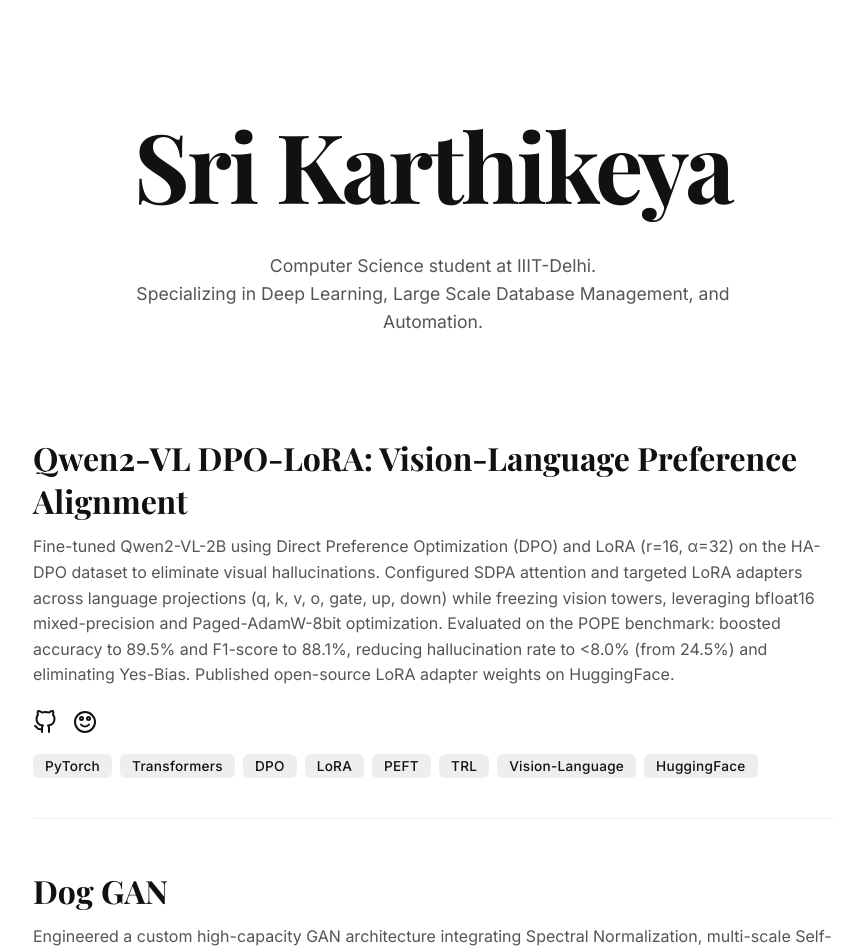
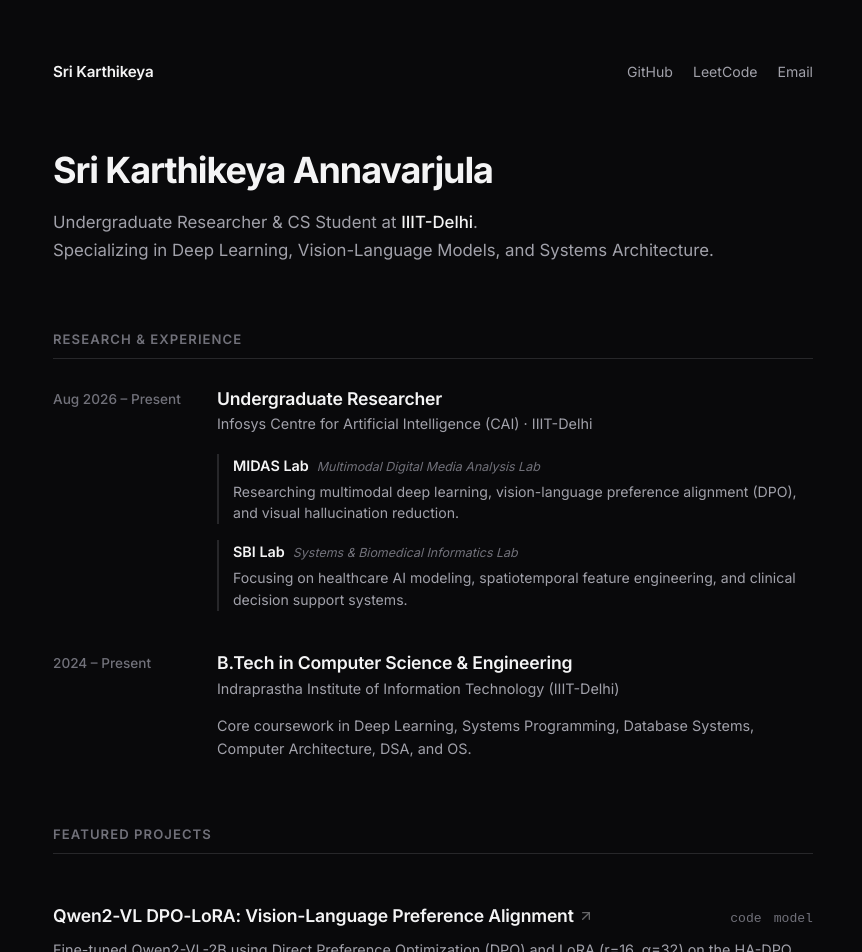
Before and after one commit to KarthikeyaAnna/karthikeya.info, a React (Create React App) app: page / in a window 1280 px wide. Shown: the top 952 px of the page, without its empty margins (207-1069 px from the left). Built offline with nearby package versions, Linux system fonts and the light colour scheme.

Commit message:
Refactoed

```diff
--- a/public/index.html
+++ b/public/index.html
@@ -7,16 +7,10 @@
   <meta name="viewport" content="width=device-width, initial-scale=1" />
   <meta name="theme-color" content="#ffffff" />
 
-  <!-- Font Preconnect for faster loading -->
+  <!-- Preload critical fonts: Inter -->
   <link rel="preconnect" href="https://fonts.googleapis.com">
   <link rel="preconnect" href="https://fonts.gstatic.com" crossorigin>
-
-  <!-- Preload critical fonts -->
-  <link rel="preload" as="style" href="https://fonts.googleapis.com/css2?family=Inter:wght@400;500;600&family=Playfair+Display:wght@700&display=swap">
-  <link rel="stylesheet" href="https://fonts.googleapis.com/css2?family=Inter:wght@400;500;600&family=Playfair+Display:wght@700&display=swap" media="print" onload="this.media='all'">
-  <noscript>
-    <link rel="stylesheet" href="https://fonts.googleapis.com/css2?family=Inter:wght@400;500;600&family=Playfair+Display:wght@700&display=swap">
-  </noscript>
+  <link href="https://fonts.googleapis.com/css2?family=Inter:wght@300;400;500;600;700&display=swap" rel="stylesheet">
   <!-- Primary Meta Tags -->
   <title>Sri Karthikeya Annavarjula | Software Developer</title>
   <meta name="title" content="Sri Karthikeya Annavarjula | Software Developer" />
--- a/src/App.css
+++ b/src/App.css
@@ -1,160 +1,316 @@
+/* =========================================
+   TYPOGRAPHY-FIRST HUMAN-CRAFTED STYLING
+   ========================================= */
+
 .App {
   min-height: 100vh;
   display: flex;
-  flex-direction: column;
-  align-items: center;
-  padding: 100px 20px;
+  justify-content: center;
+  padding: 60px 24px 100px;
 }
 
-.portfolio-container {
-  max-width: 800px;
+.portfolio-wrapper {
+  max-width: 760px;
   width: 100%;
 }
 
-.header-section {
-  text-align: center;
-  margin-bottom: 100px;
-  animation: fadeIn 1s ease-out;
+/* TOP NAVIGATION */
+.header-nav {
+  display: flex;
+  align-items: center;
+  justify-content: space-between;
+  margin-bottom: 64px;
 }
 
-.header-section h1 {
-  font-family: var(--font-heading);
-  font-size: 6rem;
-  font-weight: 700;
-  letter-spacing: -0.03em;
-  margin-bottom: 24px;
+.brand-title {
+  font-size: 0.95rem;
+  font-weight: 600;
+  color: var(--text-primary);
+  letter-spacing: -0.01em;
 }
 
-.header-section .subtitle {
-  font-size: 1.1rem;
-  color: var(--text-secondary);
-  line-height: 1.6;
-  max-width: 600px;
-  margin: 0 auto;
+.nav-links {
+  display: flex;
+  gap: 20px;
 }
 
-.projects-section {
+.nav-links a {
+  font-size: 0.88rem;
+  color: var(--text-secondary);
+  text-decoration: none;
+  transition: color 0.2s ease;
+}
+
+.nav-links a:hover {
+  color: var(--text-primary);
+}
+
+/* HERO SECTION */
+.hero-section {
+  margin-bottom: 64px;
+}
+
+.hero-name {
+  font-size: 2.25rem;
+  font-weight: 700;
+  color: var(--text-primary);
+  letter-spacing: -0.03em;
+  line-height: 1.25;
+  margin-bottom: 16px;
+}
+
+.hero-bio {
+  font-size: 1.05rem;
+  color: var(--text-secondary);
+  line-height: 1.65;
+  font-weight: 400;
+}
+
+.hero-bio strong {
+  color: var(--text-primary);
+  font-weight: 500;
+}
+
+/* CONTENT SECTIONS */
+.content-section {
+  margin-bottom: 64px;
+}
+
+.section-title {
+  font-size: 0.82rem;
+  font-weight: 600;
+  text-transform: uppercase;
+  letter-spacing: 0.08em;
+  color: var(--text-muted);
+  margin-bottom: 28px;
+  padding-bottom: 8px;
+  border-bottom: 1px solid var(--border-color);
+}
+
+/* RESEARCH & EXPERIENCE TIMELINE */
+.timeline-list {
   display: flex;
   flex-direction: column;
-  gap: 50px;
+  gap: 40px;
 }
 
-.project-item {
+.timeline-row {
+  display: grid;
+  grid-template-columns: 140px 1fr;
+  gap: 24px;
+  align-items: start;
+}
+
+.timeline-date {
+  font-size: 0.85rem;
+  color: var(--text-muted);
+  font-weight: 500;
+  padding-top: 2px;
+}
+
+.timeline-body {
   display: flex;
   flex-direction: column;
-  gap: 12px;
-  padding-bottom: 40px;
-  border-bottom: 1px solid var(--accent-color);
-  transition: transform 0.3s ease;
-  animation: fadeInUp 0.8s ease-out forwards;
-  opacity: 0;
 }
 
-.project-item:nth-child(1) { animation-delay: 0.1s; }
-.project-item:nth-child(2) { animation-delay: 0.2s; }
-.project-item:nth-child(3) { animation-delay: 0.3s; }
-.project-item:nth-child(4) { animation-delay: 0.4s; }
-.project-item:nth-child(5) { animation-delay: 0.5s; }
-.project-item:nth-child(6) { animation-delay: 0.6s; }
-.project-item:nth-child(7) { animation-delay: 0.7s; }
-
-.project-item:last-child {
-  border-bottom: none;
-  padding-bottom: 0;
+.role-title {
+  font-size: 1.1rem;
+  font-weight: 600;
+  color: var(--text-primary);
+  line-height: 1.35;
+  letter-spacing: -0.01em;
 }
 
-.project-item:hover {
-  transform: translateY(-2px);
+.org-name {
+  font-size: 0.9rem;
+  color: var(--text-secondary);
+  margin-top: 2px;
+  margin-bottom: 14px;
 }
 
-.project-title {
-  font-family: var(--font-heading);
-  font-size: 2rem;
-  font-weight: 700;
-  color: var(--text-primary);
-  text-decoration: none;
-  transition: opacity 0.2s ease;
-}
-
-.project-title:hover {
-  opacity: 0.7;
-}
-
-.project-desc {
-  font-size: 1rem;
+.role-desc {
+  font-size: 0.9rem;
   color: var(--text-secondary);
   line-height: 1.6;
 }
 
-.project-meta {
+/* LAB ENTRIES */
+.labs-grid {
   display: flex;
-  align-items: center;
-  gap: 20px;
-  margin-top: 10px;
-  flex-wrap: wrap;
+  flex-direction: column;
+  gap: 16px;
+  margin-top: 4px;
 }
 
-.project-links {
-  display: flex;
-  gap: 16px;
+.lab-entry {
+  padding-left: 14px;
+  border-left: 2px solid var(--border-color);
+  transition: border-left-color 0.2s ease;
 }
 
-.icon-link {
+.lab-entry:hover {
+  border-left-color: var(--text-primary);
+}
+
+.lab-head {
+  display: flex;
+  align-items: baseline;
+  gap: 8px;
+  flex-wrap: wrap;
+  margin-bottom: 4px;
+}
+
+.lab-tag {
+  font-size: 0.9rem;
+  font-weight: 600;
   color: var(--text-primary);
+}
+
+.lab-sub {
+  font-size: 0.78rem;
+  color: var(--text-muted);
+  font-style: italic;
+}
+
+.lab-text {
+  font-size: 0.88rem;
+  color: var(--text-secondary);
+  line-height: 1.55;
+}
+
+/* FEATURED PROJECTS LIST */
+.projects-list {
   display: flex;
+  flex-direction: column;
+  gap: 24px;
+}
+
+.project-row {
+  padding: 20px;
+  margin: 0 -20px;
+  border-radius: 8px;
+  transition: background-color 0.2s ease;
+}
+
+.project-row:hover {
+  background-color: var(--hover-bg);
+}
+
+.project-header-line {
+  display: flex;
+  align-items: baseline;
+  justify-content: space-between;
+  gap: 16px;
+  margin-bottom: 8px;
+}
+
+.project-heading {
+  font-size: 1.1rem;
+  font-weight: 600;
+  color: var(--text-primary);
+  text-decoration: none;
+  letter-spacing: -0.01em;
+  display: inline-flex;
   align-items: center;
-  justify-content: center;
+  gap: 4px;
+  transition: color 0.2s ease;
+}
+
+.project-heading:hover {
+  color: #ffffff;
+}
+
+.link-arrow {
+  opacity: 0.4;
   transition: opacity 0.2s ease, transform 0.2s ease;
 }
 
-.icon-link:hover {
-  opacity: 0.6;
-  transform: scale(1.05);
+.project-heading:hover .link-arrow {
+  opacity: 1;
+  transform: translate(2px, -2px);
 }
 
-.project-tags {
+.project-quick-links {
+  display: flex;
+  gap: 12px;
+}
+
+.text-link {
+  font-size: 0.82rem;
+  color: var(--text-muted);
+  text-decoration: none;
+  font-family: monospace;
+  transition: color 0.2s ease;
+}
+
+.text-link:hover {
+  color: var(--text-primary);
+}
+
+.project-summary {
+  font-size: 0.9rem;
+  color: var(--text-secondary);
+  line-height: 1.6;
+  margin-bottom: 12px;
+}
+
+.project-tag-row {
   display: flex;
   flex-wrap: wrap;
   gap: 8px;
 }
 
-.tag {
-  background-color: var(--accent-color);
-  color: var(--text-primary);
-  padding: 4px 12px;
-  border-radius: 6px;
-  font-size: 0.85rem;
-  font-weight: 500;
-  letter-spacing: 0.02em;
+.inline-tag {
+  font-size: 0.78rem;
+  color: var(--text-muted);
+  background: rgba(255, 255, 255, 0.04);
+  padding: 2px 8px;
+  border-radius: 4px;
+  font-weight: 400;
 }
 
-@keyframes fadeIn {
-  from { opacity: 0; }
-  to { opacity: 1; }
+/* FOOTER */
+.site-footer {
+  display: flex;
+  align-items: center;
+  gap: 10px;
+  padding-top: 40px;
+  border-top: 1px solid var(--border-color);
+  font-size: 0.85rem;
+  color: var(--text-muted);
 }
 
-@keyframes fadeInUp {
-  from {
-    opacity: 0;
-    transform: translateY(20px);
+.site-footer a {
+  color: var(--text-secondary);
+  text-decoration: none;
+  transition: color 0.2s ease;
+}
+
+.site-footer a:hover {
+  color: var(--text-primary);
+}
+
+.footer-dot {
+  opacity: 0.4;
+}
+
+/* RESPONSIVE DESIGN */
+@media (max-width: 640px) {
+  .App {
+    padding: 40px 16px 80px;
   }
-  to {
-    opacity: 1;
-    transform: translateY(0);
+  .timeline-row {
+    grid-template-columns: 1fr;
+    gap: 6px;
+  }
+  .timeline-date {
+    margin-bottom: 4px;
+  }
+  .hero-name {
+    font-size: 1.85rem;
+  }
+  .project-header-line {
+    flex-direction: column;
+    gap: 4px;
   }
 }
-
-@media (max-width: 768px) {
-  .header-section h1 {
-    font-size: 4rem;
-  }
-  .project-title {
-    font-size: 1.5rem;
-  }
-}
-
-@media (max-width: 480px) {
-  .header-section h1 {
-    font-size: 3rem;
-  }
-}
--- a/src/App.js
+++ b/src/App.js
@@ -4,7 +4,7 @@
 const projects = [
   {
     title: "Qwen2-VL DPO-LoRA: Vision-Language Preference Alignment",
-    description: "Fine-tuned Qwen2-VL-2B using Direct Preference Optimization (DPO) and LoRA (r=16, α=32) on the HA-DPO dataset to eliminate visual hallucinations. Configured SDPA attention and targeted LoRA adapters across language projections (q, k, v, o, gate, up, down) while freezing vision towers, leveraging bfloat16 mixed-precision and Paged-AdamW-8bit optimization. Evaluated on the POPE benchmark: boosted accuracy to 89.5% and F1-score to 88.1%, reducing hallucination rate to <8.0% (from 24.5%) and eliminating Yes-Bias. Published open-source LoRA adapter weights on HuggingFace.",
+    description: "Fine-tuned Qwen2-VL-2B using Direct Preference Optimization (DPO) and LoRA (r=16, α=32) on the HA-DPO dataset to eliminate visual hallucinations. Configured SDPA attention and targeted LoRA adapters across language projections (q, k, v, o, gate, up, down) while freezing vision towers, leveraging bfloat16 mixed-precision and Paged-AdamW-8bit optimization. Boosted accuracy to 89.5% and F1-score to 88.1% on POPE benchmark, reducing hallucination rate to <8.0% (from 24.5%). Published adapter weights on HuggingFace.",
     tags: ["PyTorch", "Transformers", "DPO", "LoRA", "PEFT", "TRL", "Vision-Language", "HuggingFace"],
     url: "https://github.com/KarthikeyaAnna/Qwen-LoRa",
     github: "https://github.com/KarthikeyaAnna/Qwen-LoRa",
@@ -12,14 +12,14 @@
   },
   {
     title: "Dog GAN",
-    description: "Engineered a custom high-capacity GAN architecture integrating Spectral Normalization, multi-scale Self-Attention, and EMA to generate high-fidelity AFHQ animal faces. Improved training stability by mitigating mode collapse and checkerboard artifacts using R1 Gradient Penalty, DiffAugment, and Global Average Pooling. Optimized training with Automatic Mixed Precision (AMP), reducing GPU memory consumption by 30%+.",
+    description: "Engineered a custom high-capacity GAN architecture integrating Spectral Normalization, multi-scale Self-Attention, and EMA to generate high-fidelity AFHQ animal faces. Improved training stability using R1 Gradient Penalty, DiffAugment, and Global Average Pooling. Optimized with Automatic Mixed Precision (AMP), reducing GPU memory consumption by 30%+.",
     tags: ["Python", "PyTorch", "HuggingFace", "GAN", "Computer Vision"],
     url: "https://github.com/KarthikeyaAnna/Dog-Gan",
     github: "https://github.com/KarthikeyaAnna/Dog-Gan"
   },
   {
     title: "Custom Database Server",
-    description: "Architected a multithreaded TCP network server with a dynamically-sized thread pool and mutex synchronization, enabling concurrent client connections via reader-writer locking. Engineered a disk-backed storage engine with a B+ tree index and an LRU-based buffer pool manager, minimizing expensive disk I/O bottlenecks by caching frequently accessed 4KB pages in memory. Benchmarked 11,200+ reads/sec (~0.09ms latency) and 3,600+ writes/sec (~0.28ms latency) under concurrent multi-client TCP load, validating scalability and reliability at production scale.",
+    description: "Architected a multithreaded TCP network server with a dynamically-sized thread pool and mutex synchronization, enabling concurrent client connections via reader-writer locking. Engineered a disk-backed storage engine with a B+ tree index and an LRU buffer pool manager, benchmarking 11,200+ reads/sec (~0.09ms latency) under concurrent load.",
     tags: ["C++17", "TCP Networking", "Multithreading", "B+ Tree", "LRU Buffer"],
     url: "https://github.com/KarthikeyaAnna/DatabaseEngine",
     github: "https://github.com/KarthikeyaAnna/DatabaseEngine"
@@ -54,62 +54,129 @@
   }
 ];
 
-const GithubIcon = () => (
-  <svg xmlns="http://www.w3.org/2000/svg" width="24" height="24" viewBox="0 0 24 24" fill="none" stroke="currentColor" strokeWidth="2" strokeLinecap="round" strokeLinejoin="round">
-    <path d="M9 19c-5 1.5-5-2.5-7-3m14 6v-3.87a3.37 3.37 0 0 0-.94-2.61c3.14-.35 6.44-1.54 6.44-7A5.44 5.44 0 0 0 20 4.77 5.07 5.07 0 0 0 19.91 1S18.73.65 16 2.48a13.38 13.38 0 0 0-7 0C6.27.65 5.09 1 5.09 1A5.07 5.07 0 0 0 5 4.77a5.44 5.44 0 0 0-1.5 3.78c0 5.42 3.3 6.61 6.44 7A3.37 3.37 0 0 0 9 18.13V22"></path>
-  </svg>
-);
-
-const HuggingFaceIcon = () => (
-  <svg xmlns="http://www.w3.org/2000/svg" width="24" height="24" viewBox="0 0 24 24" fill="none" stroke="currentColor" strokeWidth="2" strokeLinecap="round" strokeLinejoin="round">
-    <path d="M12 2a10 10 0 1 0 10 10A10 10 0 0 0 12 2zm-3.5 8a1.5 1.5 0 1 1 0-3 1.5 1.5 0 0 1 0 3zm7 0a1.5 1.5 0 1 1 0-3 1.5 1.5 0 0 1 0 3zm-7.5 4.5c1 1.5 3 2 4 2s3-.5 4-2"></path>
+const ArrowUpRight = () => (
+  <svg xmlns="http://www.w3.org/2000/svg" width="16" height="16" viewBox="0 0 24 24" fill="none" stroke="currentColor" strokeWidth="2" strokeLinecap="round" strokeLinejoin="round" className="link-arrow">
+    <line x1="7" y1="17" x2="17" y2="7"></line>
+    <polyline points="7 7 17 7 17 17"></polyline>
   </svg>
 );
 
 const App = () => {
   return (
     <div className="App">
-      <div className="portfolio-container">
+      <div className="portfolio-wrapper">
 
-        <header className="header-section">
-          <h1>Sri Karthikeya</h1>
-          <p className="subtitle">
-            Computer Science student at IIIT-Delhi.<br/>
-            Specializing in Deep Learning, Large Scale Database Management, and Automation.
-          </p>
+        {/* TOP HEADER & NAVIGATION */}
+        <header className="header-nav">
+          <div className="brand-title">Sri Karthikeya</div>
+          <nav className="nav-links">
+            <a href="https://github.com/KarthikeyaAnna" target="_blank" rel="noopener noreferrer">GitHub</a>
+            <a href="https://leetcode.com/u/SigmaBoiiii/" target="_blank" rel="noopener noreferrer">LeetCode</a>
+            <a href="mailto:karthikeyaannavarjula@gmail.com">Email</a>
+          </nav>
         </header>
 
-        <main className="projects-section">
+        {/* HERO INTRO */}
+        <section className="hero-section">
+          <h1 className="hero-name">Sri Karthikeya Annavarjula</h1>
+          <p className="hero-bio">
+            Undergraduate Researcher & CS Student at <strong>IIIT-Delhi</strong>.<br />
+            Specializing in Deep Learning, Vision-Language Models, and Systems Architecture.
+          </p>
+        </section>
+
+        {/* RESEARCH & EXPERIENCE */}
+        <section className="content-section">
+          <h2 className="section-title">Research & Experience</h2>
+
+          <div className="timeline-list">
+
+            {/* ITEM 1: CAI RESEARCH */}
+            <div className="timeline-row">
+              <div className="timeline-date">Aug 2026 – Present</div>
+              <div className="timeline-body">
+                <h3 className="role-title">Undergraduate Researcher</h3>
+                <div className="org-name">Infosys Centre for Artificial Intelligence (CAI) · IIIT-Delhi</div>
+
+                <div className="labs-grid">
+                  <div className="lab-entry">
+                    <div className="lab-head">
+                      <span className="lab-tag">MIDAS Lab</span>
+                      <span className="lab-sub">Multimodal Digital Media Analysis Lab</span>
+                    </div>
+                    <p className="lab-text">
+                      Researching multimodal deep learning, vision-language preference alignment (DPO), and visual hallucination reduction.
+                    </p>
+                  </div>
+
+                  <div className="lab-entry">
+                    <div className="lab-head">
+                      <span className="lab-tag">SBI Lab</span>
+                      <span className="lab-sub">Systems & Biomedical Informatics Lab</span>
+                    </div>
+                    <p className="lab-text">
+                      Focusing on healthcare AI modeling, spatiotemporal feature engineering, and clinical decision support systems.
+                    </p>
+                  </div>
+                </div>
+              </div>
+            </div>
+
+            {/* ITEM 2: EDUCATION */}
+            <div className="timeline-row">
+              <div className="timeline-date">2024 – Present</div>
+              <div className="timeline-body">
+                <h3 className="role-title">B.Tech in Computer Science & Engineering</h3>
+                <div className="org-name">Indraprastha Institute of Information Technology (IIIT-Delhi)</div>
+                <p className="role-desc">
+                  Core coursework in Deep Learning, Systems Programming, Database Systems, Computer Architecture, DSA, and OS.
+                </p>
+              </div>
+            </div>
+
+          </div>
+        </section>
+
+        {/* FEATURED PROJECTS */}
+        <section className="content-section">
+          <h2 className="section-title">Featured Projects</h2>
+
+          <div className="projects-list">
             {projects.map((project, index) => (
-            <article className="project-item" key={index}>
-              <a href={project.url} target="_blank" rel="noopener noreferrer" className="project-title">
-                {project.title}
+              <article className="project-row" key={index}>
+                <div className="project-header-line">
+                  <a href={project.url} target="_blank" rel="noopener noreferrer" className="project-heading">
+                    {project.title} <ArrowUpRight />
                   </a>
-              <p className="project-desc">{project.description}</p>
 
-              <div className="project-meta">
-                <div className="project-links">
+                  <div className="project-quick-links">
                     {project.github && (
-                    <a href={project.github} className="icon-link" target="_blank" rel="noopener noreferrer" aria-label="GitHub Repository" title="GitHub Repository">
-                      <GithubIcon />
-                    </a>
+                      <a href={project.github} target="_blank" rel="noopener noreferrer" className="text-link">code</a>
                     )}
                     {project.huggingface && (
-                    <a href={project.huggingface} className="icon-link" target="_blank" rel="noopener noreferrer" aria-label="HuggingFace Model" title="HuggingFace Model">
-                      <HuggingFaceIcon />
-                    </a>
+                      <a href={project.huggingface} target="_blank" rel="noopener noreferrer" className="text-link">model</a>
                     )}
                   </div>
+                </div>
 
-                <div className="project-tags">
+                <p className="project-summary">{project.description}</p>
+
+                <div className="project-tag-row">
                   {project.tags.map((tag, i) => (
-                    <span className="tag" key={i}>{tag}</span>
+                    <span className="inline-tag" key={i}>{tag}</span>
                   ))}
-                </div>
                 </div>
               </article>
             ))}
-        </main>
+          </div>
+        </section>
+
+        {/* FOOTER */}
+        <footer className="site-footer">
+          <span>Sri Karthikeya Annavarjula</span>
+          <span className="footer-dot">•</span>
+          <a href="mailto:karthikeyaannavarjula@gmail.com">karthikeyaannavarjula@gmail.com</a>
+        </footer>
 
       </div>
     </div>
--- a/src/index.css
+++ b/src/index.css
@@ -1,10 +1,12 @@
 :root {
-  --bg-color: #ffffff;
-  --text-primary: #111111;
-  --text-secondary: #555555;
-  --accent-color: #eeeeee;
-  --font-heading: 'Playfair Display', serif;
-  --font-body: 'Inter', -apple-system, BlinkMacSystemFont, 'Segoe UI', Roboto, Helvetica, Arial, sans-serif;
+  --bg-color: #09090b;
+  --text-primary: #f4f4f5;
+  --text-secondary: #a1a1aa;
+  --text-muted: #71717a;
+  --border-color: #27272a;
+  --border-hover: #3f3f46;
+  --hover-bg: rgba(255, 255, 255, 0.025);
+  --font-sans: 'Inter', -apple-system, BlinkMacSystemFont, 'Segoe UI', Roboto, sans-serif;
 }
 
 * {
@@ -13,16 +15,21 @@
   padding: 0;
 }
 
+html {
+  scroll-behavior: smooth;
+}
+
 body {
   margin: 0;
   background-color: var(--bg-color);
   color: var(--text-primary);
-  font-family: var(--font-body);
+  font-family: var(--font-sans);
   -webkit-font-smoothing: antialiased;
   -moz-osx-font-smoothing: grayscale;
+  line-height: 1.6;
 }
 
 ::selection {
-  background: var(--text-primary);
-  color: var(--bg-color);
+  background: #f4f4f5;
+  color: #09090b;
 }
```
Lines whose indentation alone changed are shown as unchanged.
